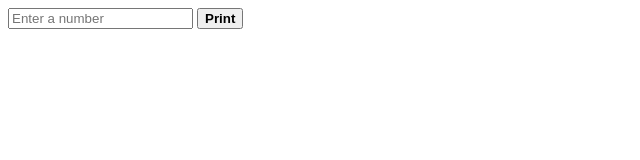
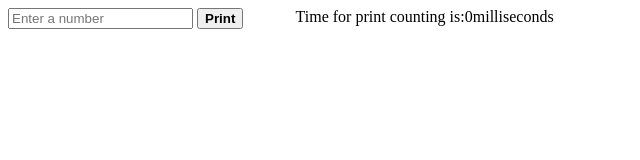
Before and after one commit to Rishabh528/PrintCounting, a plain HTML site: page index.html in a window 1280 px wide. Both pictures are taken after a click on the button "Print". Shown: the whole page, without its empty margins (0-640 px from the left). Drawn offline with Linux system fonts and the light colour scheme.

Commit message:
added time feature to show time taken to print values

```diff
--- a/index.html
+++ b/index.html
@@ -5,13 +5,19 @@
     <meta name="viewport" content="width=device-width, initial-scale=1.0">
     <meta http-equiv="X-UA-Compatible" content="ie=edge">
     <title>Counter</title>
+    <link rel="stylesheet" href="style.css">
     <script src="script.js"></script>
 </head>
 <body>
-    <label for="number">
-        <input type="number" placeholder="Enter a number" id="in_num">
-    </label>
-    <button type="button" id="btn"><b>Print</b></button>
+    <div id="outer">
+        <div id="inner">
+        <label for="number">
+            <input type="number" placeholder="Enter a number" id="in_num">
+        </label>
+        <button type="button" id="btn"><b>Print</b></button>
+    </div>
+        <div id="time"></div>
+</div>
     <br>
     <ul id='counting'>
 
--- a/script.js
+++ b/script.js
@@ -1,8 +1,11 @@
 window.onload = function() {
     let in_num = document.getElementById('in_num');
     let btn = document.getElementById('btn');
+    let time = document.getElementById('time');
+    function print(){
 
-    function print(){
+        let start = new Date().getTime();
+
         let counting = document.getElementById('counting');
         counting.innerText = ''
         for(let i=1;i<=parseInt(in_num.value);i++){
@@ -10,6 +13,11 @@ window.onload = function() {
             number.innerText = `${i}`;
             counting.appendChild(number);
         }
+
+        let end = new Date().getTime();
+        let total_time = end - start;
+        time.innerText = 'Time for print counting is:' + total_time + 'milliseconds';
+        in_num.value = ''
     }
 
     btn.onclick = print
--- a/style.css
+++ b/style.css
@@ -1,3 +1,10 @@
-window.onload = function() {
-    let in_num = document.getElement
+
+#inner{
+    float: left;
+    width: 35%;
 }
+
+#outer{
+    float: left;
+    width: 65%;
+}
```
